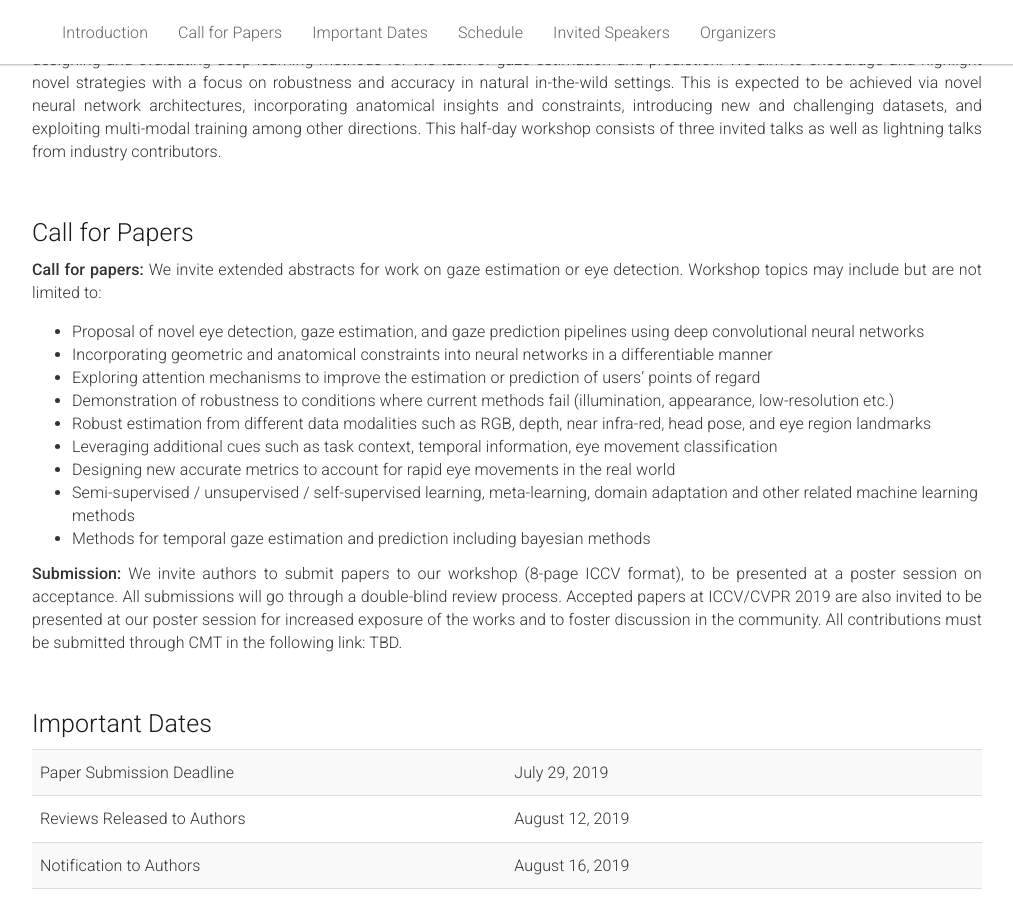
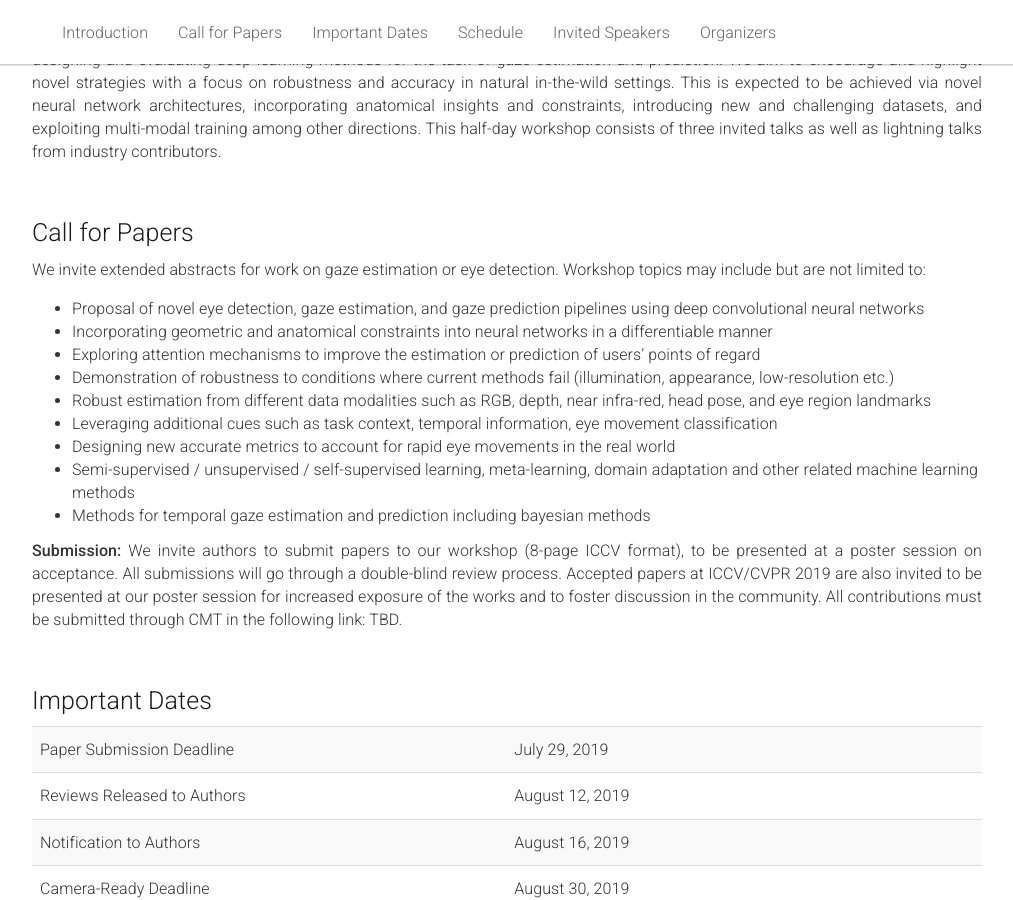
Before and after one commit to gazeworkshop/gazeworkshop.github.io, a Jekyll site: the page built from _pages/home.md, in a window 1280 px wide and 900 px high, scrolled down 811 px. Shown: the whole window, without its empty margins (133-1146 px from the left). Built offline with Jekyll 4.4.1, drawn with Linux system fonts in a browser that asks for light colours.

Commit message:
Update home.md

```diff
--- a/_pages/home.md
+++ b/_pages/home.md
@@ -51,8 +51,7 @@ The 1st Workshop on Gaze Estimation and Prediction in the Wild (GAZE 2019) at IC
 <div class="row">
   <div class="col-xs-12">
     <p>
-      <span style="font-weight:500;">Call for papers:</span> We invite extended abstracts for work on gaze estimation or eye detection.
-      Workshop topics may include but are not limited to:
+      We invite extended abstracts for work on gaze estimation or eye detection. Workshop topics may include but are not limited to:
     </p>
     <ul>
       <li>Proposal of novel eye detection, gaze estimation, and gaze prediction pipelines using deep convolutional neural networks</li>
```
